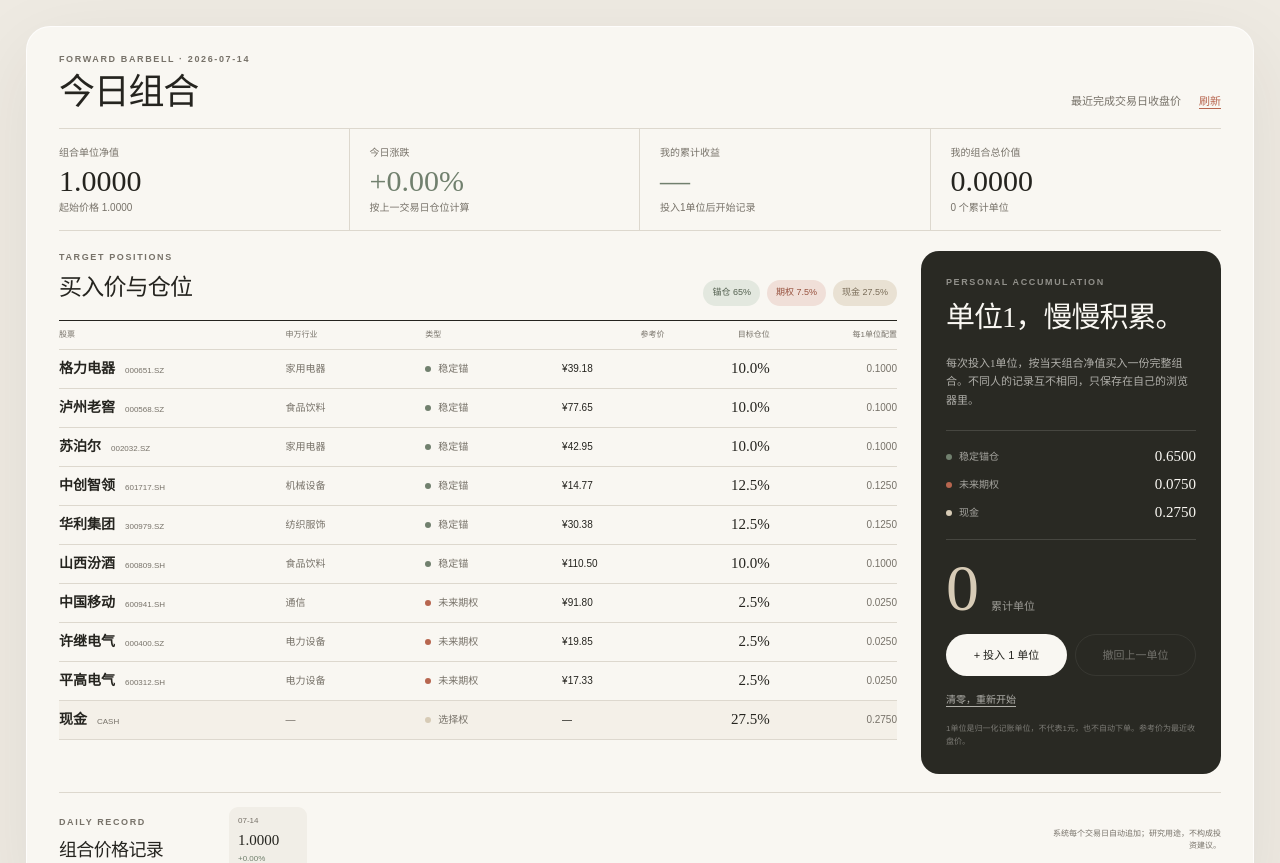
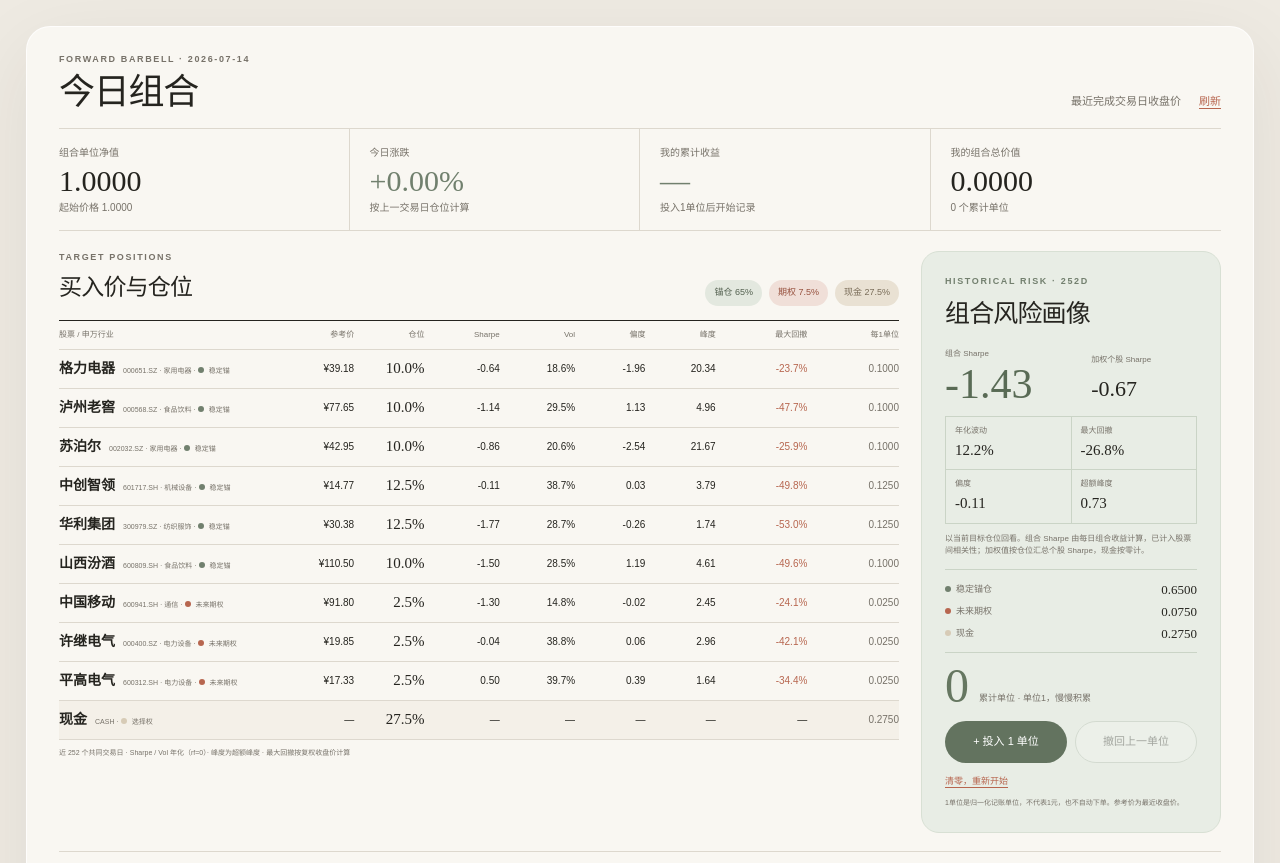
Before and after one commit to MIngQian04/margin-of-safety-investment-research-platform, a Next.js app: page / in a window 1280 px wide. Shown: the top 863 px of the page. Built offline with nearby package versions, Linux system fonts and the light colour scheme.

Commit message:
Add portfolio risk analytics

```diff
--- a/app/globals.css
+++ b/app/globals.css
@@ -22,46 +22,53 @@
 .summary-grid span,.summary-grid small { display:block; color:var(--muted); font-size:10px; }
 .summary-grid strong { display:block; margin:6px 0 4px; font-family:"Songti SC",serif; font-size:30px; font-weight:500; line-height:1; }
 .up { color:var(--sage)!important; }.down { color:var(--terra)!important; }
-.content-grid { flex:1; display:grid; grid-template-columns:minmax(0,1.9fr) minmax(300px,.68fr); gap:24px; padding:20px 0 18px; min-height:0; }
+.content-grid { flex:1; display:grid; grid-template-columns:minmax(0,2.25fr) minmax(300px,.68fr); gap:22px; padding:20px 0 18px; min-height:0; }
 .positions { min-width:0; }
 .panel-title { display:flex; justify-content:space-between; align-items:end; margin-bottom:14px; }
 .allocation-tags { display:flex; gap:7px; }
 .allocation-tags span { padding:6px 9px; border-radius:999px; font-size:9px; }
 .anchor-tag { background:var(--sage-soft); color:#53604f; }.future-tag { background:var(--terra-soft); color:#96503d; }.cash-tag { background:#e9e1d3; color:#786b57; }
 .positions-table { display:block; width:100%; border-top:1px solid var(--ink); }
-.table-head,.stock-row { width:100%; display:grid; grid-template-columns:1.35fr .8fr .78fr .65fr .58fr .72fr; align-items:center; column-gap:14px; }
+.table-head,.stock-row { width:100%; display:grid; grid-template-columns:1.65fr .62fr .48fr .52fr .52fr .48fr .48fr .65fr .65fr; align-items:center; column-gap:10px; }
 .table-head { height:29px; color:var(--muted); font-size:8px; border-bottom:1px solid var(--line); }
-.table-head span:nth-last-child(-n+3),.stock-row>strong,.unit-allocation { text-align:right; }
+.table-head span:not(:first-child),.stock-row>span:not(:first-child),.stock-row>strong { text-align:right; }
 .stock-row { min-height:39px; border-bottom:1px solid var(--line); font-size:10px; }
-.stock-row>span:nth-child(3) { display:flex; align-items:center; color:var(--muted); }
-.industry { color:var(--muted); white-space:nowrap; overflow:hidden; text-overflow:ellipsis; }
-.stock-name { display:flex; align-items:baseline; gap:10px; }
+.stock-name { display:flex; align-items:baseline; gap:8px; min-width:0; }
 .stock-name b { font-family:"Songti SC",serif; font-size:14px; font-weight:600; }
-.stock-name small { color:var(--muted); font-size:8px; }
+.stock-name small { color:var(--muted); font-size:7px; white-space:nowrap; overflow:hidden; text-overflow:ellipsis; }
 .stock-row strong { font-family:"Songti SC",serif; font-size:15px; font-weight:500; }
-.price { font-variant-numeric:tabular-nums; }
+.price,.stock-row>span:not(:first-child) { font-variant-numeric:tabular-nums; }
 .unit-allocation { color:var(--muted); font-variant-numeric:tabular-nums; }
-.anchor-dot,.future-dot,.cash-dot { width:6px; height:6px; margin-right:7px; border-radius:50%; background:var(--sage); }
+.drawdown { color:var(--terra); }
+.anchor-dot,.future-dot,.cash-dot { display:inline-block; width:6px; height:6px; margin-right:5px; border-radius:50%; background:var(--sage); }
 .future-dot { background:var(--terra); }.cash-dot { background:var(--sand); }
 .cash-row { background:rgba(215,203,182,.16); }
-.unit-panel { padding:25px; background:#292923; color:var(--sheet); border-radius:18px; display:flex; flex-direction:column; }
-.unit-panel .kicker { color:rgba(249,247,242,.5); }
-.unit-panel h2 { font-size:29px; }
-.unit-explain { margin:14px 0 0; color:rgba(249,247,242,.65); font-family:"Songti SC",serif; font-size:11px; line-height:1.7; }
-.unit-composition { margin:20px 0 22px; padding:12px 0; border-top:1px solid rgba(249,247,242,.14); border-bottom:1px solid rgba(249,247,242,.14); }
-.unit-composition>div { display:flex; align-items:center; justify-content:space-between; min-height:28px; }
-.unit-composition span { display:flex; align-items:center; color:rgba(249,247,242,.6); font-size:10px; }
-.unit-composition b { font-family:"Songti SC",serif; font-size:15px; font-weight:500; color:var(--sheet); }
-.unit-number { display:flex; align-items:end; gap:12px; margin:0 0 20px; }
-.unit-number strong { font-family:"Songti SC",serif; color:var(--sand); font-size:66px; font-weight:400; line-height:.8; }
-.unit-number span { color:rgba(249,247,242,.55); font-size:11px; }
+.risk-method { margin:8px 0 0; color:var(--muted); font-size:7px; line-height:1.5; }
+.unit-panel { padding:23px; background:#e8ede5; color:var(--ink); border:1px solid #d8e0d4; border-radius:18px; display:flex; flex-direction:column; }
+.unit-panel .kicker { color:#73806f; }
+.unit-panel h2 { font-size:25px; }
+.portfolio-sharpe { display:grid; grid-template-columns:1.25fr 1fr; gap:14px; margin:15px 0 11px; align-items:end; }
+.portfolio-sharpe span,.risk-grid span { display:block; color:var(--muted); font-size:8px; }
+.portfolio-sharpe strong { display:block; margin-top:3px; color:#596b55; font-family:"Songti SC",serif; font-size:42px; font-weight:500; line-height:1; }
+.portfolio-sharpe b { display:block; margin-top:6px; font-family:"Songti SC",serif; font-size:22px; font-weight:500; }
+.risk-grid { display:grid; grid-template-columns:repeat(2,1fr); border-top:1px solid #cad4c6; border-left:1px solid #cad4c6; }
+.risk-grid div { padding:8px 9px; border-right:1px solid #cad4c6; border-bottom:1px solid #cad4c6; }
+.risk-grid b { display:block; margin-top:2px; font-family:"Songti SC",serif; font-size:15px; font-weight:500; }
+.risk-explain { margin:9px 0 0; color:var(--muted); font-size:8px; line-height:1.55; }
+.unit-composition { margin:12px 0 14px; padding:8px 0; border-top:1px solid #cad4c6; border-bottom:1px solid #cad4c6; }
+.unit-composition>div { display:flex; align-items:center; justify-content:space-between; min-height:22px; }
+.unit-composition span { display:flex; align-items:center; color:var(--muted); font-size:9px; }
+.unit-composition b { font-family:"Songti SC",serif; font-size:13px; font-weight:500; color:var(--ink); }
+.unit-number { display:flex; align-items:end; gap:10px; margin:0 0 15px; }
+.unit-number strong { font-family:"Songti SC",serif; color:#667761; font-size:48px; font-weight:400; line-height:.8; }
+.unit-number span { color:var(--muted); font-size:9px; }
 .unit-buttons { display:grid; grid-template-columns:1fr 1fr; gap:8px; }
 .unit-buttons button { min-height:42px; border-radius:999px; cursor:pointer; font-size:11px; }
-.primary-button { border:0; background:var(--sheet); color:var(--ink); }
-.secondary-button { border:1px solid rgba(249,247,242,.2); background:transparent; color:var(--sheet); }
+.primary-button { border:0; background:#63735f; color:#fff; }
+.secondary-button { border:1px solid #aeb9aa; background:rgba(255,255,255,.45); color:var(--ink); }
 .secondary-button:disabled { opacity:.35; cursor:not-allowed; }
-.reset-button { align-self:flex-start; margin-top:16px; color:rgba(249,247,242,.65); font-size:10px; }
-.unit-note { margin:16px 0 0; color:rgba(249,247,242,.4); font-size:8px; line-height:1.6; }
+.reset-button { align-self:flex-start; margin-top:12px; color:var(--terra); font-size:9px; }
+.unit-note { margin:10px 0 0; color:var(--muted); font-size:7px; line-height:1.5; }
 .history-bar { padding-top:14px; border-top:1px solid var(--line); display:grid; grid-template-columns:150px 1fr auto; gap:20px; align-items:center; }
 .history-bar h2 { font-size:18px; }
 .history-points { display:flex; gap:8px; overflow-x:auto; }
@@ -72,5 +79,5 @@
 .status { min-height:100vh; display:grid; place-content:center; text-align:center; }
 .status button { border:1px solid var(--line); background:transparent; padding:8px 14px; border-radius:999px; }
 @media(max-width:900px){.canvas{padding:14px}.sheet{padding:24px;min-height:auto}.summary-grid{grid-template-columns:repeat(2,1fr)}.summary-grid article:nth-child(2){border-right:0}.summary-grid article:nth-child(-n+2){border-bottom:1px solid var(--line)}.content-grid{grid-template-columns:1fr}.unit-panel{min-height:390px}.history-bar{grid-template-columns:1fr}.disclaimer{text-align:left;max-width:none}}
-@media(max-width:600px){.canvas{padding:0}.sheet{border-radius:0;padding:20px 16px}.topbar{align-items:start}.top-actions>span{display:none}h1{font-size:32px}.summary-grid strong{font-size:26px}.summary-grid article,.summary-grid article:not(:first-child){padding:14px 10px}.panel-title{align-items:start;gap:12px}.allocation-tags{flex-wrap:wrap;justify-content:flex-end}.positions-table{overflow-x:auto}.table-head,.stock-row{min-width:680px;grid-template-columns:1.2fr .7fr .72fr .62fr .55fr .65fr;gap:8px}.stock-name{display:block}.stock-name small{display:block;margin-top:2px}.stock-row>span:nth-child(3){font-size:9px}.unit-buttons{grid-template-columns:1fr}.history-points{padding-bottom:4px}}
+@media(max-width:600px){.canvas{padding:0}.sheet{border-radius:0;padding:20px 16px}.topbar{align-items:start}.top-actions>span{display:none}h1{font-size:32px}.summary-grid strong{font-size:26px}.summary-grid article,.summary-grid article:not(:first-child){padding:14px 10px}.panel-title{align-items:start;gap:12px}.allocation-tags{flex-wrap:wrap;justify-content:flex-end}.positions-table{overflow-x:auto}.table-head,.stock-row{min-width:920px;grid-template-columns:1.5fr .6fr .5fr .5fr .5fr .48fr .48fr .62fr .62fr;gap:8px}.stock-name{display:block}.stock-name small{display:block;margin-top:2px}.unit-buttons{grid-template-columns:1fr}.history-points{padding-bottom:4px}}
 @media(prefers-reduced-motion:reduce){*{scroll-behavior:auto!important}}
--- a/app/page.tsx
+++ b/app/page.tsx
@@ -10,6 +10,14 @@
   industry: string;
   weight: number;
   price: number;
+  risk: {
+    sharpe: number;
+    volatility: number;
+    skewness: number;
+    excessKurtosis: number;
+    maxDrawdown: number;
+    observations: number;
+  };
 };
 
 type NavPoint = { date: string; nav: number; dailyReturn: number; priceCoverage: number };
@@ -19,6 +27,12 @@
   summary: { anchorWeight: number; futureWeight: number; cashWeight: number };
   holdings: Holding[];
   navHistory: NavPoint[];
+  riskSummary: Holding["risk"] & {
+    weightedStockSharpe: number;
+    periodStart: string;
+    periodEnd: string;
+    method: string;
+  };
 };
 type Lot = { date: string; entryNav: number };
 
@@ -26,6 +40,7 @@
 const pct = (value: number, digits = 1) => `${(value * 100).toFixed(digits)}%`;
 const signedPct = (value: number) => `${value >= 0 ? "+" : ""}${pct(value, 2)}`;
 const money = (value: number) => `¥${value.toFixed(2)}`;
+const decimal = (value: number, digits = 2) => Number.isFinite(value) ? value.toFixed(digits) : "—";
 
 export default function Home() {
   const [data, setData] = useState<PortfolioData | null>(null);
@@ -122,34 +137,48 @@
               </div>
             </div>
             <div className="positions-table" role="table" aria-label="目标持仓表">
-              <div className="table-head" role="row"><span>股票</span><span>申万行业</span><span>类型</span><span>参考价</span><span>目标仓位</span><span>每1单位配置</span></div>
+              <div className="table-head" role="row"><span>股票 / 申万行业</span><span>参考价</span><span>仓位</span><span>Sharpe</span><span>Vol</span><span>偏度</span><span>峰度</span><span>最大回撤</span><span>每1单位</span></div>
               {data.holdings.map((holding) => (
                 <div className="stock-row" role="row" key={holding.code}>
-                  <span className="stock-name"><b>{holding.name}</b><small>{holding.code}</small></span>
-                  <span className="industry">{holding.industry}</span>
-                  <span><i className={holding.bucket === "ANCHOR" ? "anchor-dot" : "future-dot"} />{holding.bucket === "ANCHOR" ? "稳定锚" : "未来期权"}</span>
+                  <span className="stock-name"><b>{holding.name}</b><small>{holding.code} · {holding.industry} · <i className={holding.bucket === "ANCHOR" ? "anchor-dot" : "future-dot"} />{holding.bucket === "ANCHOR" ? "稳定锚" : "未来期权"}</small></span>
                   <span className="price">{money(holding.price)}</span>
                   <strong>{pct(holding.weight)}</strong>
+                  <span>{decimal(holding.risk.sharpe)}</span>
+                  <span>{pct(holding.risk.volatility)}</span>
+                  <span>{decimal(holding.risk.skewness)}</span>
+                  <span>{decimal(holding.risk.excessKurtosis)}</span>
+                  <span className="drawdown">{pct(holding.risk.maxDrawdown)}</span>
                   <span className="unit-allocation">{holding.weight.toFixed(4)}</span>
                 </div>
               ))}
               <div className="stock-row cash-row" role="row">
-                <span className="stock-name"><b>现金</b><small>CASH</small></span><span className="industry">—</span>
-                <span><i className="cash-dot" />选择权</span><span className="price">—</span><strong>{pct(data.summary.cashWeight)}</strong><span className="unit-allocation">{data.summary.cashWeight.toFixed(4)}</span>
+                <span className="stock-name"><b>现金</b><small>CASH · <i className="cash-dot" />选择权</small></span>
+                <span className="price">—</span><strong>{pct(data.summary.cashWeight)}</strong><span>—</span><span>—</span><span>—</span><span>—</span><span>—</span><span className="unit-allocation">{data.summary.cashWeight.toFixed(4)}</span>
               </div>
             </div>
+            <p className="risk-method">近 {data.riskSummary.observations} 个共同交易日 · Sharpe / Vol 年化（rf=0）· 峰度为超额峰度 · 最大回撤按复权收盘价计算</p>
           </section>
 
           <aside className="unit-panel" aria-labelledby="unit-title">
-            <p className="kicker">PERSONAL ACCUMULATION</p>
-            <h2 id="unit-title">单位1，慢慢积累。</h2>
-            <p className="unit-explain">每次投入1单位，按当天组合净值买入一份完整组合。不同人的记录互不相同，只保存在自己的浏览器里。</p>
+            <p className="kicker">HISTORICAL RISK · 252D</p>
+            <h2 id="unit-title">组合风险画像</h2>
+            <div className="portfolio-sharpe">
+              <div><span>组合 Sharpe</span><strong>{decimal(data.riskSummary.sharpe)}</strong></div>
+              <div><span>加权个股 Sharpe</span><b>{decimal(data.riskSummary.weightedStockSharpe)}</b></div>
+            </div>
+            <div className="risk-grid">
+              <div><span>年化波动</span><b>{pct(data.riskSummary.volatility)}</b></div>
+              <div><span>最大回撤</span><b>{pct(data.riskSummary.maxDrawdown)}</b></div>
+              <div><span>偏度</span><b>{decimal(data.riskSummary.skewness)}</b></div>
+              <div><span>超额峰度</span><b>{decimal(data.riskSummary.excessKurtosis)}</b></div>
+            </div>
+            <p className="risk-explain">以当前目标仓位回看。组合 Sharpe 由每日组合收益计算，已计入股票间相关性；加权值按仓位汇总个股 Sharpe，现金按零计。</p>
             <div className="unit-composition" aria-label="每单位组成">
               <div><span><i className="anchor-dot" />稳定锚仓</span><b>{data.summary.anchorWeight.toFixed(4)}</b></div>
               <div><span><i className="future-dot" />未来期权</span><b>{data.summary.futureWeight.toFixed(4)}</b></div>
               <div><span><i className="cash-dot" />现金</span><b>{data.summary.cashWeight.toFixed(4)}</b></div>
             </div>
-            <div className="unit-number"><strong>{lots.length}</strong><span>累计单位</span></div>
+            <div className="unit-number"><strong>{lots.length}</strong><span>累计单位 · 单位1，慢慢积累</span></div>
             <div className="unit-buttons">
               <button className="primary-button" onClick={() => saveLots([...lots, { date: data.asOf, entryNav: currentNav }])}>+ 投入 1 单位</button>
               <button className="secondary-button" onClick={() => saveLots(lots.slice(0, -1))} disabled={!lots.length}>撤回上一单位</button>
--- a/public/data/portfolio.json
+++ b/public/data/portfolio.json
@@ -1,6 +1,6 @@
 {
   "asOf": "2026-07-14",
-  "generatedAt": "2026-07-14T21:34:09+08:00",
+  "generatedAt": "2026-07-15T15:08:37+08:00",
   "summary": {
     "anchorWeight": 0.65,
     "futureWeight": 0.075,
@@ -20,6 +20,14 @@
       "industry": "家用电器",
       "weight": 0.1,
       "price": 39.18,
+      "risk": {
+        "sharpe": -0.6386761339092908,
+        "volatility": 0.18643193422502058,
+        "skewness": -1.9602509110068806,
+        "excessKurtosis": 20.339344499827483,
+        "maxDrawdown": -0.2373831775700942,
+        "observations": 252
+      },
       "metrics": {
         "股息率": "7.6%",
         "所有者收益率": "14.7%",
@@ -36,6 +44,14 @@
       "industry": "食品饮料",
       "weight": 0.1,
       "price": 77.65,
+      "risk": {
+        "sharpe": -1.1361346490634403,
+        "volatility": 0.2952934089733387,
+        "skewness": 1.1273592995899797,
+        "excessKurtosis": 4.957698011291416,
+        "maxDrawdown": -0.47732347195087954,
+        "observations": 252
+      },
       "metrics": {
         "股息率": "7.7%",
         "所有者收益率": "11.5%",
@@ -52,6 +68,14 @@
       "industry": "家用电器",
       "weight": 0.1,
       "price": 42.95,
+      "risk": {
+        "sharpe": -0.8576524927223075,
+        "volatility": 0.2062500390564991,
+        "skewness": -2.5435898290148455,
+        "excessKurtosis": 21.670715862793287,
+        "maxDrawdown": -0.25912067352666035,
+        "observations": 252
+      },
       "metrics": {
         "股息率": "6.5%",
         "所有者收益率": "6.4%",
@@ -68,6 +92,14 @@
       "industry": "机械设备",
       "weight": 0.125,
       "price": 14.77,
+      "risk": {
+        "sharpe": -0.11153418650336083,
+        "volatility": 0.3872233902845898,
+        "skewness": 0.026109724147332668,
+        "excessKurtosis": 3.785953846867332,
+        "maxDrawdown": -0.4976525821596248,
+        "observations": 252
+      },
       "metrics": {
         "股息率": "7.6%",
         "所有者收益率": "14.5%",
@@ -84,6 +116,14 @@
       "industry": "纺织服饰",
       "weight": 0.125,
       "price": 30.38,
+      "risk": {
+        "sharpe": -1.7677792789941202,
+        "volatility": 0.2865866069287727,
+        "skewness": -0.26323352790819193,
+        "excessKurtosis": 1.74227650491203,
+        "maxDrawdown": -0.53001579778831,
+        "observations": 252
+      },
       "metrics": {
         "股息率": "10.9%",
         "所有者收益率": "8.8%",
@@ -100,6 +140,14 @@
       "industry": "食品饮料",
       "weight": 0.1,
       "price": 110.5,
+      "risk": {
+        "sharpe": -1.4995180801486065,
+        "volatility": 0.2849424042137047,
+        "skewness": 1.193635372015418,
+        "excessKurtosis": 4.611356569298636,
+        "maxDrawdown": -0.4957531551418006,
+        "observations": 252
+      },
       "metrics": {
         "股息率": "5.5%",
         "所有者收益率": "9.1%",
@@ -116,6 +164,14 @@
       "industry": "通信",
       "weight": 0.025,
       "price": 91.8,
+      "risk": {
+        "sharpe": -1.3019320739443443,
+        "volatility": 0.14806653628180297,
+        "skewness": -0.019220961547938648,
+        "excessKurtosis": 2.448951189598259,
+        "maxDrawdown": -0.2412790697674414,
+        "observations": 252
+      },
       "metrics": {
         "未来逻辑分": "88.8",
         "DCF安全边际": "25.3%",
@@ -131,6 +187,14 @@
       "industry": "电力设备",
       "weight": 0.025,
       "price": 19.85,
+      "risk": {
+        "sharpe": -0.044710473906324884,
+        "volatility": 0.3878533504139356,
+        "skewness": 0.05820525939525222,
+        "excessKurtosis": 2.963266460563071,
+        "maxDrawdown": -0.42066529290550536,
+        "observations": 252
+      },
       "metrics": {
         "未来逻辑分": "82.5",
         "DCF安全边际": "11.1%",
@@ -146,6 +210,14 @@
       "industry": "电力设备",
       "weight": 0.025,
       "price": 17.33,
+      "risk": {
+        "sharpe": 0.495644808131482,
+        "volatility": 0.3970063091444733,
+        "skewness": 0.3897091230807314,
+        "excessKurtosis": 1.6364304296125276,
+        "maxDrawdown": -0.3438498402555906,
+        "observations": 252
+      },
       "metrics": {
         "未来逻辑分": "79.5",
         "DCF安全边际": "1.6%",
@@ -153,6 +225,18 @@
       }
     }
   ],
+  "riskSummary": {
+    "sharpe": -1.4297072629054826,
+    "volatility": 0.12235566839077132,
+    "skewness": -0.10947521819262067,
+    "excessKurtosis": 0.7277627339569612,
+    "maxDrawdown": -0.26795826923675237,
+    "observations": 252,
+    "weightedStockSharpe": -0.6693872622645294,
+    "periodStart": "2025-07-01",
+    "periodEnd": "2026-07-14",
+    "method": "252个交易日；无风险利率为0；现金收益为0；峰度为超额峰度"
+  },
   "navHistory": [
     {
       "date": "2026-07-14",
```
Also changed, not shown: 1 other file (tests, documents, lock files or other folders).
